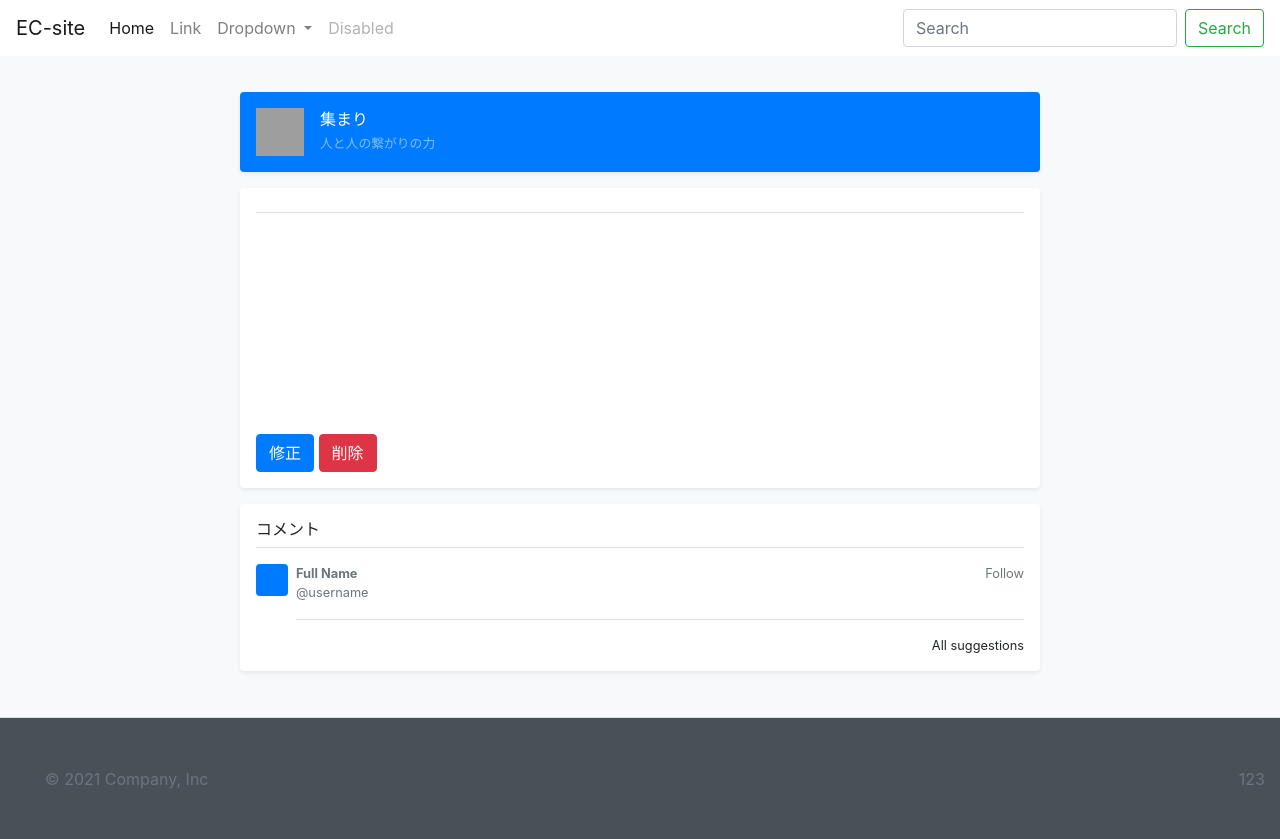
After one commit to jongin1004/codeigniter4-EC-project, a CodeIgniter 4 app: template app/Views/meeting/showDetail.php in a window 1280 px wide. The commit adds this page. Run offline with PHP 8.4 and a stand-in for CodeIgniter, Linux system fonts and the light colour scheme; the template is opened without the code that fills it, so the values that code supplies are empty; some libraries are stand-ins or nearby versions; some web fonts are replaced; grey boxes are pictures that could not be loaded.

Commit message:
modify form -> meeting_post

```diff
--- a/app/Config/Routes.php
+++ b/app/Config/Routes.php
@@ -34,6 +34,8 @@ $routes->setAutoRoute(true);
 $routes->get('/', 'MainPageController::index');
 $routes->get('/meeting/new', 'MeetingController::createForm');
 $routes->post('/meeting/new', 'MeetingController::create');
+$routes->get('/meeting/(:num)', 'MeetingController::showDetail/$1');
+$routes->get('/meeting/(:num)/modify', 'MeetingController::modifyForm/$1');
 
 /*
  * --------------------------------------------------------------------
--- a/app/Models/MeetingModel.php
+++ b/app/Models/MeetingModel.php
@@ -6,7 +6,8 @@ use CodeIgniter\Model;
 
 class MeetingModel extends Model
 {
-    protected $table            = 'meeting_post';
+    protected $table      = 'meeting_post';
+    protected $primaryKey = 'meeting_id';
     protected $allowedFields    = [
         'user_id',
         'category_id',
--- a/app/Views/layout/header.php
+++ b/app/Views/layout/header.php
@@ -1,5 +1,5 @@
 <nav class="navbar navbar-expand-lg navbar-light">
-    <a class="navbar-brand" href="#">Navbar</a>
+    <a class="navbar-brand" href="/">EC-site</a>
     <button class="navbar-toggler" type="button" data-toggle="collapse" data-target="#navbarSupportedContent" aria-controls="navbarSupportedContent" aria-expanded="false" aria-label="Toggle navigation">
         <span class="navbar-toggler-icon"></span>
     </button>
--- /dev/null
+++ b/app/Views/meeting/showDetail.php
@@ -0,0 +1,44 @@
+<?= $this->extend('layout/main') ?>
+
+<?= $this->section('content') ?>
+    <div class="d-flex align-items-center p-3 my-3 text-white-50 bg-primary rounded shadow-sm">
+        <img class="mr-3" src="/docs/4.6/assets/brand/bootstrap-outline.svg" alt="" width="48" height="48">
+        <div class="lh-100">
+            <h6 class="mb-0 text-white lh-100">集まり</h6>
+            <small>人と人の繋がりの力</small>
+        </div>
+    </div>
+
+    <!-- 본문 -->
+    <div class="d-flex flex-column my-3 p-3 bg-white rounded shadow-sm" style="min-height: 300px;">
+        <h5 class="border-bottom border-gray pb-2 mb-0"><?= esc($meeting_post['meeting_title']) ?></h5>
+        <div class="media text-muted pt-3 flex-grow-1">
+            <?= $meeting_post['meeting_description'] ?>
+        </div>
+        <div>
+            <a href="<?= base_url('/meeting/'.$meeting_post['meeting_id'].'/modify') ?>" class="btn btn-primary">修正</a>
+            <a href="<?= base_url() ?>" class="btn btn-danger">削除</a>
+        </div>
+    </div>
+
+
+    <!-- 댓글 -->
+    <div class="my-3 p-3 bg-white rounded shadow-sm">
+        <h6 class="border-bottom border-gray pb-2 mb-0">コメント</h6>
+        <div class="media text-muted pt-3">
+            <svg class="bd-placeholder-img mr-2 rounded" width="32" height="32" xmlns="http://www.w3.org/2000/svg" role="img" aria-label="Placeholder: 32x32" preserveAspectRatio="xMidYMid slice" focusable="false"><title>Placeholder</title><rect width="100%" height="100%" fill="#007bff"></rect><text x="50%" y="50%" fill="#007bff" dy=".3em">32x32</text></svg>
+
+            <div class="media-body pb-3 mb-0 small lh-125 border-bottom border-gray">
+                <div class="d-flex justify-content-between align-items-center w-100">
+                    <strong class="text-gray-dark">Full Name</strong>
+                    <a href="#">Follow</a>
+                </div>
+                <span class="d-block">@username</span>
+            </div>
+        </div>
+
+        <small class="d-block text-right mt-3">
+        <a href="#">All suggestions</a>
+        </small>
+    </div>
+<?= $this->endSection() ?>
--- a/app/Views/product_list.php
+++ b/app/Views/product_list.php
@@ -55,10 +55,11 @@
 			<div class="row">
 				<?php foreach ($meeting_posts as $meeting_post): ?>
 					<div class="col-12">
+						<a href="<?= base_url('/meeting/'.$meeting_post['meeting_id']) ?>">
 							<div class="card mb-3">
 								<div class="row no-gutters">
 									<div class="col-md-3">
-									<img src="images/orihinal.png" style="max-width: 100%; height: 100%;">
+										<img src="images/orihinal.png" style="width: 100%; height: 100%;">
 									</div>
 									<div class="col-md-9">
 										<div class="card-body">
@@ -69,6 +70,7 @@
 									</div>
 								</div>
 							</div>
+						</a>
 					</div>
 				<?php endforeach; ?>
 			</div>
--- a/public/css/main.css
+++ b/public/css/main.css
@@ -4,7 +4,8 @@
 }
 
 a {
-    text-decoration-line: none;
+    text-decoration: none !important; /* 링크의 밑줄 제거 */
+    color: inherit; /*
 }
 
 body {
```
Also changed, not shown: app/Controllers/MeetingController.php (+18 -5 lines), app/Views/meeting/modifyForm.php (added, +44 -0 lines). Lines whose indentation alone changed are shown as unchanged.
